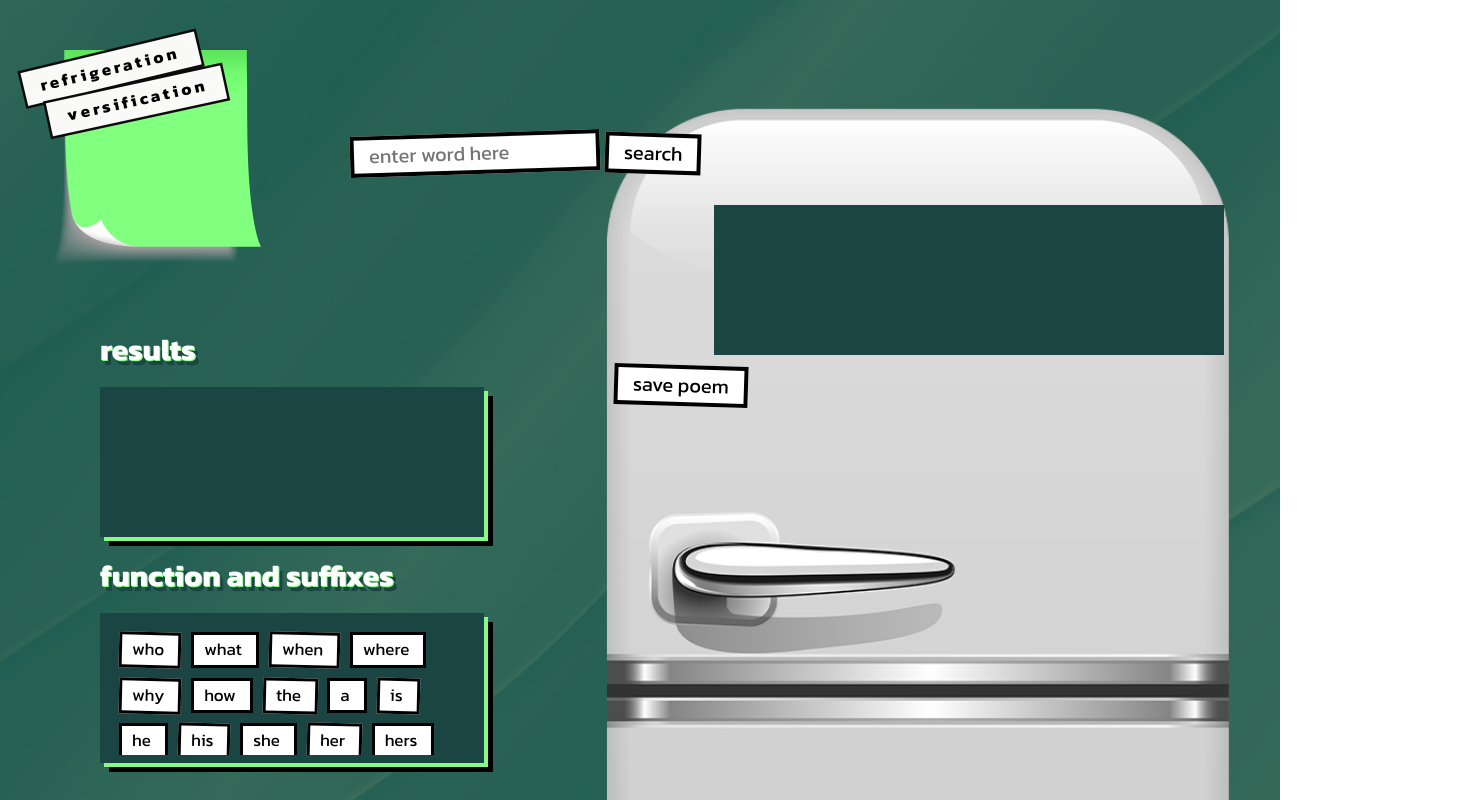
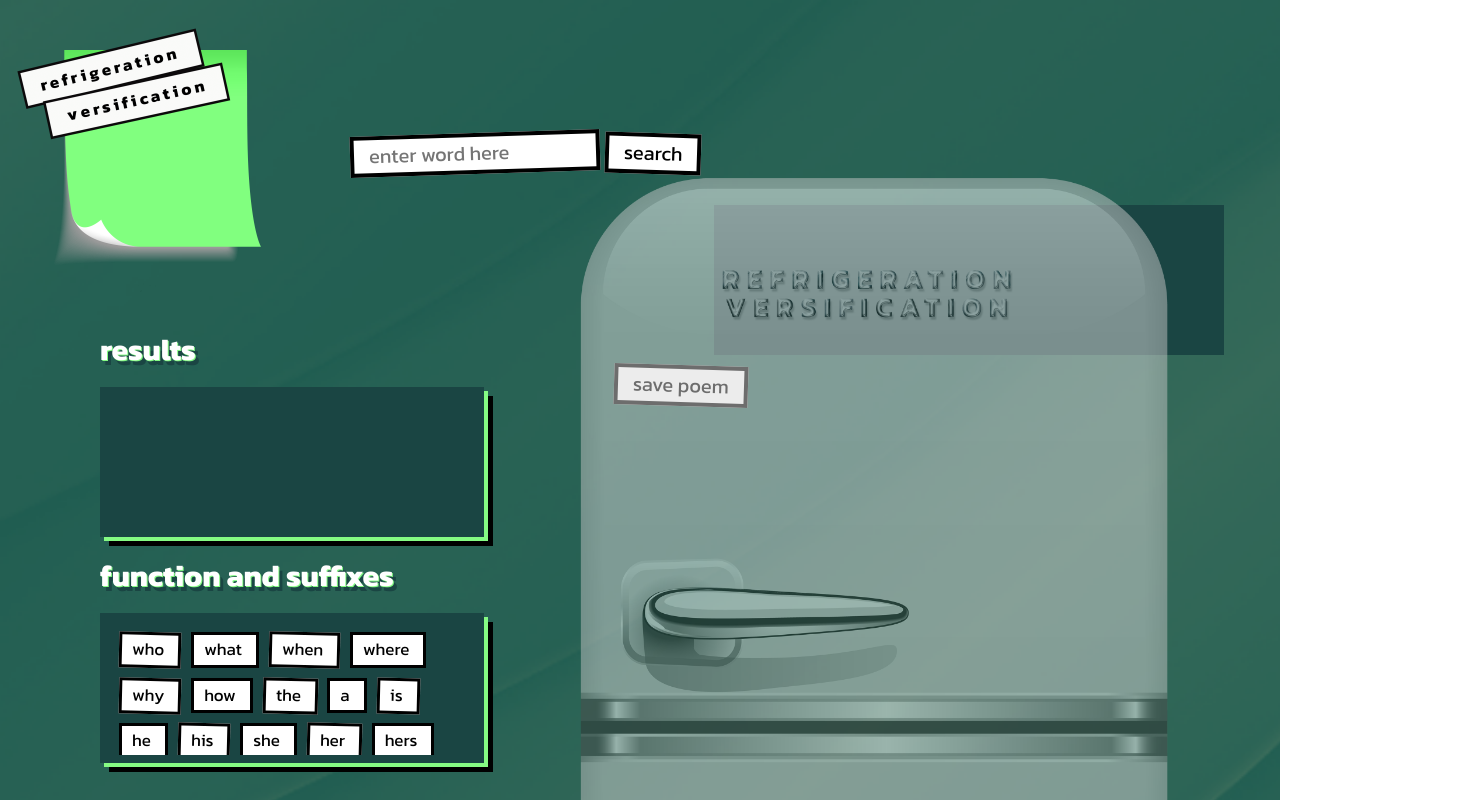
Before and after one commit to AndrewCraig101/RefrigerationVersification, a React (Create React App) app: page / in a window 1280 px wide. Shown: the top 800 px of the page, 1464 px wide, since content can reach past the window. Built offline with nearby package versions, Linux system fonts and the light colour scheme.

Commit message:
updating background images

```diff
--- a/src/App.css
+++ b/src/App.css
@@ -48,10 +48,29 @@ img {
 /* ******MAIN SECTION******* */
 
 .App {
-  background-image: url(./background-image-fridge1.png);
+  background-image: url(./darkwaves.png);
   background-size: cover;
   background-repeat: no-repeat;
-  height: 100vh;
+  height: 150vh;
+  overflow-y: hidden;
+  display: flex;
+}
+
+.imageContainerMain{
+  position: absolute;
+  width: 60%;
+  margin: 0 auto;
+  right: 0%;
+  top: 20%;
+}
+
+.fridgeImageMain {
+  position: relative;
+  z-index: 1;
+  width: 80%;
+  margin-left: 7%;
+  opacity: 0.5;
+
 }
 
 main {
--- a/src/HomePage.js
+++ b/src/HomePage.js
@@ -17,6 +17,9 @@ function HomePage() {
                 <div className="poems-content">
                     <Search />
                 </div>
+                    <div className="imageContainerMain">
+                    <img src="./assets/fridge.png" className="fridgeImageMain" alt="" />
+                    </div>
             </section>
         </main>
 
```
